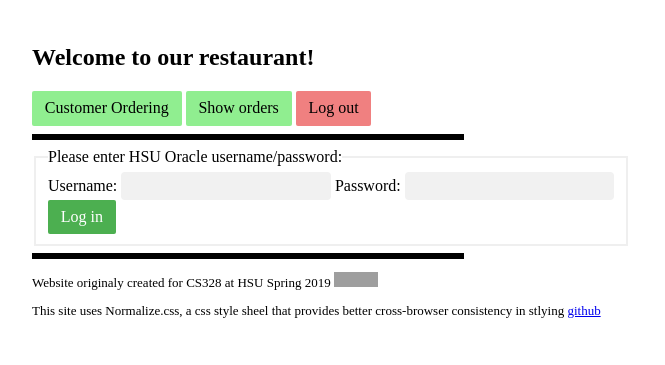
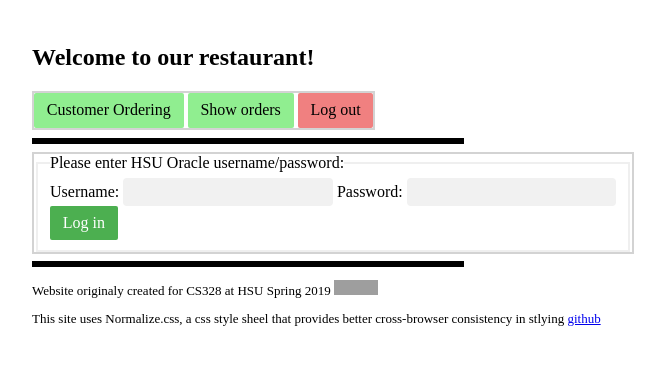
Before and after one commit to MysticalLatios/OrderSystem, a PHP site: page / in a window 1280 px wide. Shown: the top 365 px of the page, without its empty margins (0-665 px from the left). Run offline with PHP 8.4, Linux system fonts and the light colour scheme; some libraries are stand-ins or nearby versions; grey boxes are pictures that could not be loaded.

Commit message:
added border to forms

```diff
--- a/style.css
+++ b/style.css
@@ -13,6 +13,9 @@ body
 form
 {
   width: fit-content;
+  border-style: solid;
+  border-color: lightgray;
+  border-width: .15em;
 }
 
 hr
```
